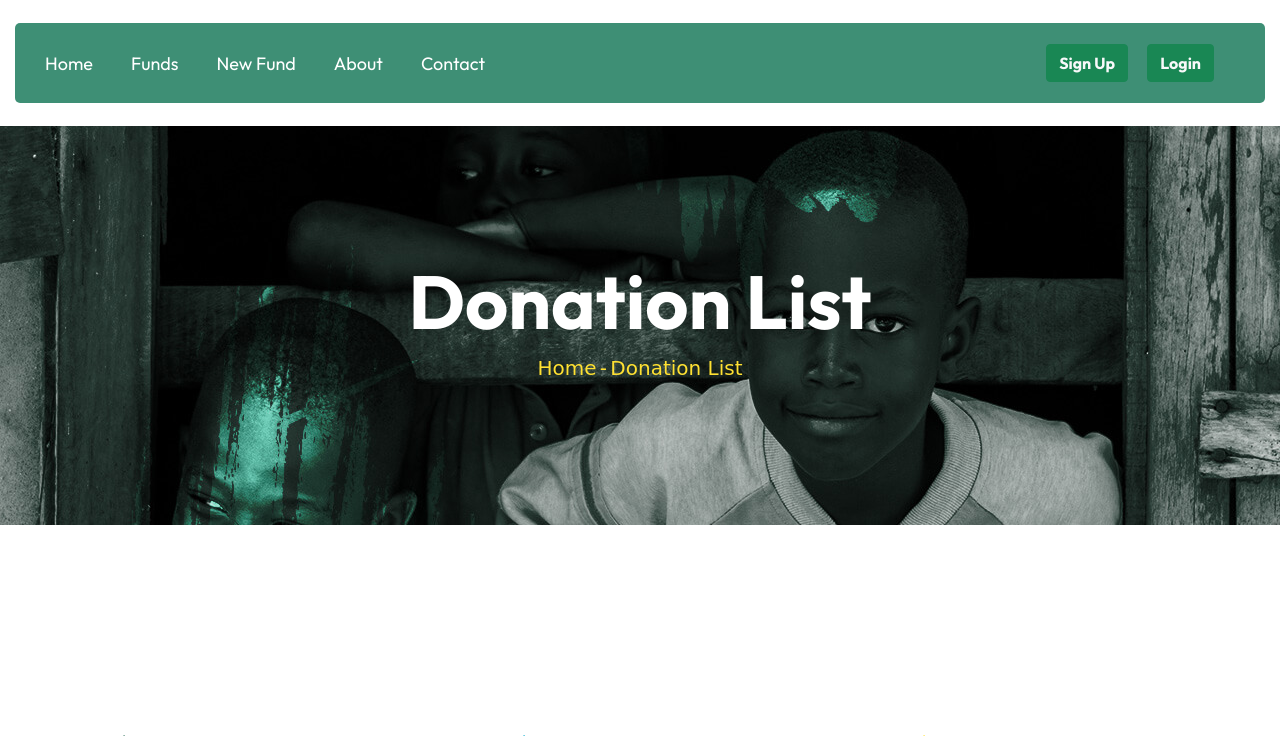
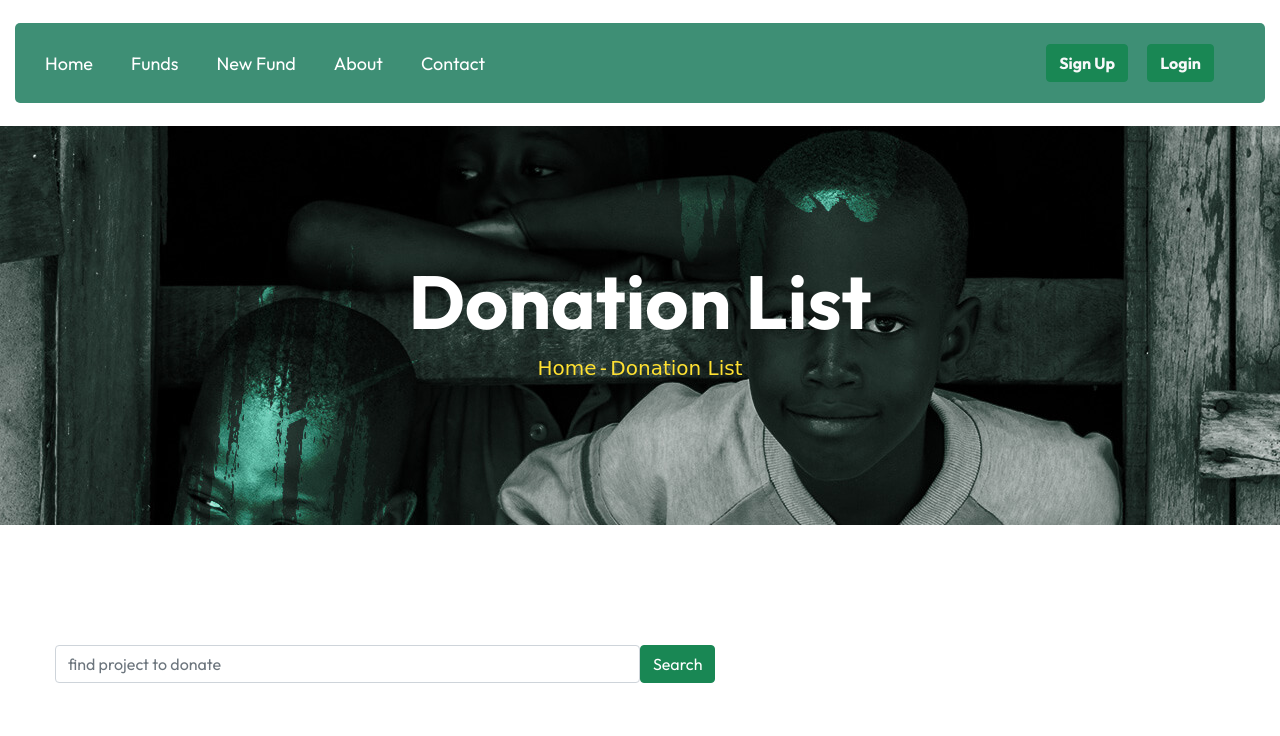
Before and after one commit to Rowida46/Crowd-Fundraising-App, a Django app: page /projectslist in a window 1280 px wide. Shown: the top 736 px of the page. Run offline with Django 3.2, Linux system fonts and the light colour scheme; data that the repository does not hold is empty; parts of the project's set-up code (start-up, migrations or seed data) failed here and were passed over; some libraries are stand-ins or nearby versions; some web fonts are replaced.

Commit message:
search in the projects

```diff
--- a/projects/templates/projects/listProjects.html
+++ b/projects/templates/projects/listProjects.html
@@ -29,6 +29,21 @@ Donation List
 {% endif %}
 <section class="case-one case-one--donation-list">
    <div class="container">
+
+            <form method="get" action="{% url 'projectslist' %}">
+               <div class="row">
+                  <div class='col-6'>
+               <div class="mb-3">
+                 <input type="text" class="form-control" name="query" value="{{query}}" placeholder="find project to donate">
+               </div>
+            </div>
+            <div class='col-3'>
+               <button type="submit" class="btn btn-success">Search</button>
+            </div>
+         </div>
+
+             </form>
+
       <!--Start Case One Single-->
       {%  for pro in projects %}
       <div class="case-one__single wow animated fadeInUp" data-wow-delay="0.1s">
--- a/projects/views.py
+++ b/projects/views.py
@@ -14,6 +14,8 @@ from .forms import NewProjectForm, Project_Image_Form
 from django.core.files.storage import FileSystemStorage
 # Create your views here.
 from djmoney.money import Money
+from django.db.models import Q
+
 
 # get_project_comments
 
@@ -139,9 +141,12 @@ def single_project_view(request, id):
 
 
 def projectslist(request):
+    query = request.GET.get('query','')
     projects = Project.get_projects()
+    if query:
+        projects = projects.filter(Q(title__icontains=query)| Q(details__icontains=query))
     images = Image.objects.all()
-    return render(request, "projects/listProjects.html", {'projects': projects, 'images': images})
+    return render(request, "projects/listProjects.html", {'projects': projects, 'images': images,'query':query})
 
 
 # @login_required
```
